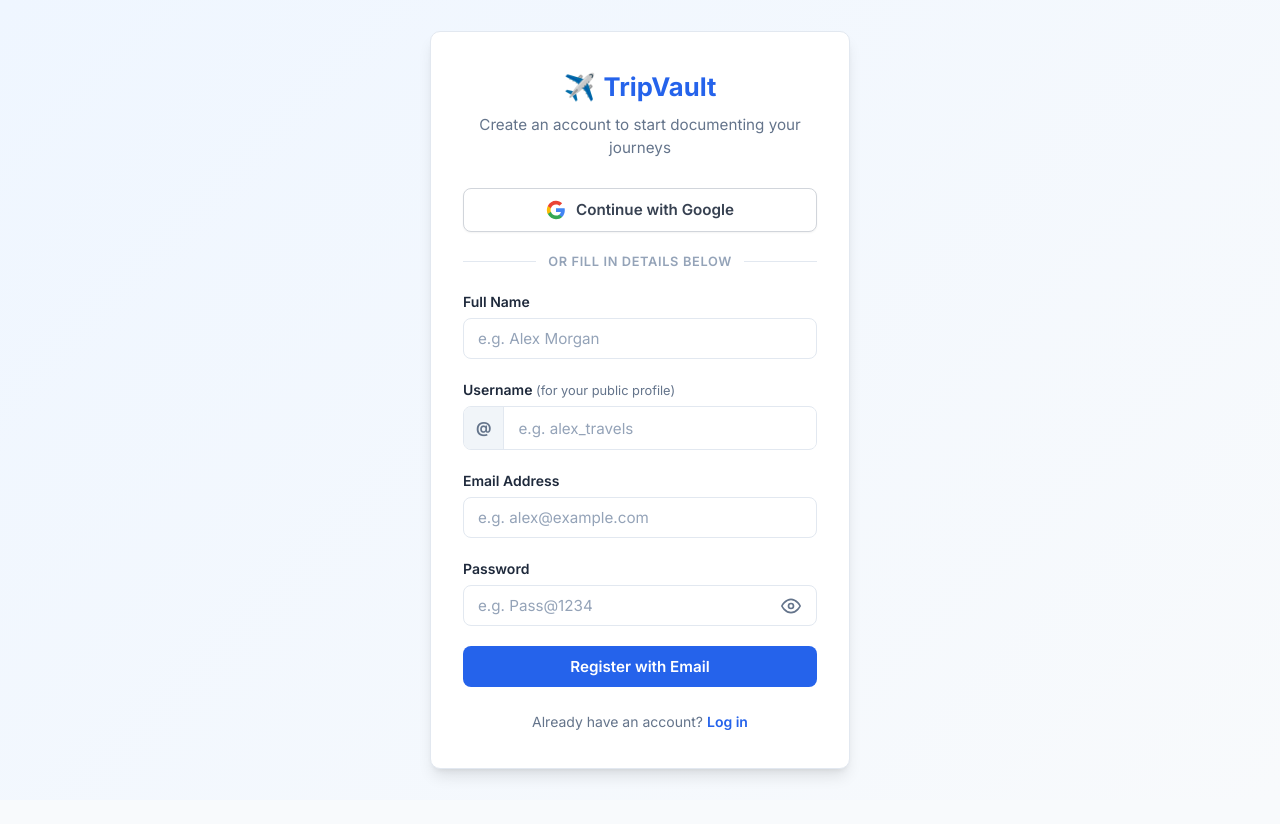
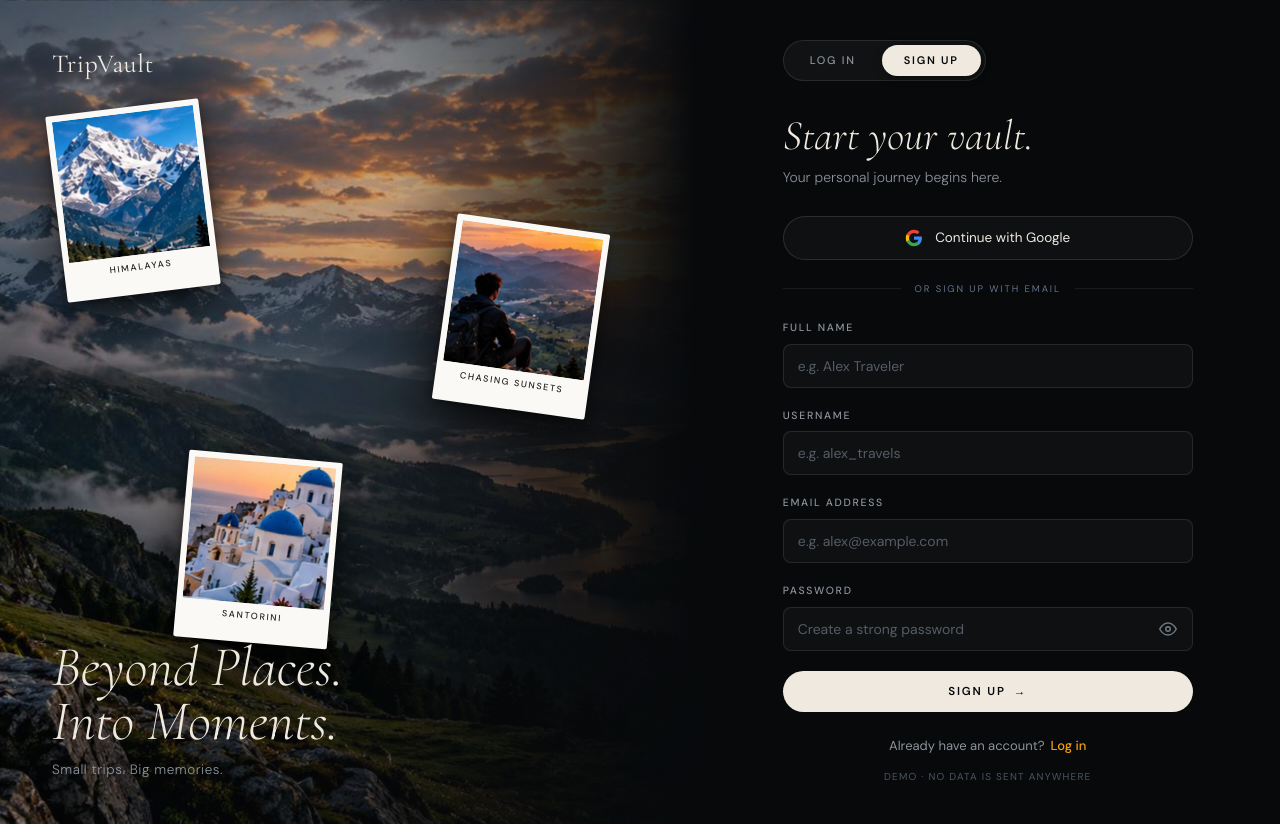
Before and after one commit to krish6587/tripvault, a React (Vite) app in the folder client/: page /register in a window 1280 px wide. Before the commit the page ends 800 px from the top, so only its background shows below. Built offline with nearby package versions, Linux system fonts and the light colour scheme; no server answers.

Commit message:
refactor(register): implement luxury split-screen Register page with password strength bar

```diff
--- a/client/src/pages/Register.jsx
+++ b/client/src/pages/Register.jsx
@@ -1,9 +1,16 @@
 import React, { useState, useEffect } from 'react';
 import { Link, useNavigate } from 'react-router-dom';
+import { toast } from 'react-toastify';
 import api from '../api';
+import './Auth.css';
+
+import hero from '../assets/landing/hero.jpg';
+import p00 from '../assets/landing/p00.jpg';
+import p02 from '../assets/landing/p02.jpg';
+import p03 from '../assets/landing/p03.jpg';
 
 const GoogleIcon = () => (
-  <svg width="20" height="20" viewBox="0 0 24 24">
+  <svg width="18" height="18" viewBox="0 0 24 24">
     <path fill="#4285F4" d="M22.56 12.25c0-.78-.07-1.53-.2-2.25H12v4.26h5.92c-.26 1.37-1.04 2.53-2.21 3.31v2.77h3.57c2.08-1.92 3.28-4.74 3.28-8.09z" />
     <path fill="#34A853" d="M12 23c2.97 0 5.46-.98 7.28-2.66l-3.57-2.77c-.98.66-2.23 1.06-3.71 1.06-2.86 0-5.29-1.93-6.16-4.53H2.18v2.84C3.99 20.53 7.7 23 12 23z" />
     <path fill="#FBBC05" d="M5.84 14.09c-.22-.66-.35-1.36-.35-2.09s.13-1.43.35-2.09V7.06H2.18C1.43 8.55 1 10.22 1 12s.43 3.45 1.18 4.94l2.85-2.22.81-.63z" />
@@ -75,10 +82,13 @@
             const apiRes = await api.post('/auth/google', { credential: response.credential });
             if (apiRes.data.success && apiRes.data.token) {
               localStorage.setItem('token', apiRes.data.token);
+              toast.success(`Account connected! Welcome, ${apiRes.data.user?.name || 'Traveler'}!`);
               navigate('/dashboard');
             }
           } catch (err) {
-            setError(err.response?.data?.message || 'Google token verification failed on server.');
+            const msg = err.response?.data?.message || 'Google token verification failed on server.';
+            setError(msg);
+            toast.error(msg);
           } finally {
             setGoogleLoading(false);
           }
@@ -91,7 +101,9 @@
         }
       });
     } catch (err) {
-      setError('Google Sign-In error: ' + err.message);
+      const msg = 'Google Sign-In error: ' + err.message;
+      setError(msg);
+      toast.error(msg);
       setGoogleLoading(false);
     }
   };
@@ -101,20 +113,19 @@
     setError('');
     setSuccess('');
 
-    // Frontend validation
     if (!name || !email || !password) {
-      setError('Please fill in all fields.');
+      setError('Please fill in all required fields.');
+      toast.error('Please fill in all required fields.');
       return;
     }
 
-    // Validate email format
     const emailRegex = /^[a-zA-Z0-9._%+-]+@[a-zA-Z0-9.-]+\.[a-zA-Z]{2,}$/;
     if (!emailRegex.test(email.trim())) {
       setError('Please enter a valid email address (e.g. alex@example.com).');
+      toast.error('Please enter a valid email address.');
       return;
     }
 
-    // Validate strong password
     const hasMinLength = password.length >= 8;
     const hasUppercase = /[A-Z]/.test(password);
     const hasLowercase = /[a-z]/.test(password);
@@ -122,7 +133,9 @@
     const hasSpecial = /[!@#$%^&*()_+\-=\[\]{};':"\\|,.<>\/?~`]/.test(password);
 
     if (!hasMinLength || !hasUppercase || !hasLowercase || !hasNumber || !hasSpecial) {
-      setError('Password must be at least 8 characters and include uppercase, lowercase, number, and special character.');
+      const msg = 'Password must be at least 8 characters and include uppercase, lowercase, number, and special character.';
+      setError(msg);
+      toast.error(msg);
       return;
     }
 
@@ -137,12 +150,15 @@
 
       if (response.data.success) {
         setSuccess('Account created successfully! Redirecting to login...');
+        toast.success('Account created successfully! Redirecting to login...');
         setTimeout(() => {
           navigate('/login');
-        }, 1500);
+        }, 1400);
       }
     } catch (err) {
-      setError(err.response?.data?.message || 'Unable to connect to server. Please ensure the backend is running.');
+      const msg = err.response?.data?.message || 'Unable to connect to server. Please ensure the backend is running.';
+      setError(msg);
+      toast.error(msg);
     } finally {
       setLoading(false);
     }
@@ -162,57 +178,97 @@
     passedCount <= 2 ? 'strength-weak' : passedCount <= 4 ? 'strength-medium' : 'strength-strong';
 
   return (
-    <div className="auth-container">
-      <div className="auth-card">
-        <div className="auth-header">
-          <div className="auth-brand">
-            <span>✈️</span> TripVault
-          </div>
-          <p className="auth-subtitle">Create an account to start documenting your journeys</p>
+    <div className="auth-split-page">
+      {/* Left Visual Half */}
+      <div className="auth-split-visual" style={{ backgroundImage: `url(${hero})` }}>
+        <Link to="/" className="auth-visual-logo">
+          TripVault
+        </Link>
+
+        {/* 3 Floating Polaroids */}
+        <div className="auth-polaroids-layer">
+          <div className="auth-polaroid-card auth-pol-1">
+            <img src={p00} alt="Himalayas" />
+            <span>HIMALAYAS</span>
           </div>
 
+          <div className="auth-polaroid-card auth-pol-2">
+            <img src={p02} alt="Chasing Sunsets" />
+            <span>CHASING SUNSETS</span>
+          </div>
+
+          <div className="auth-polaroid-card auth-pol-3">
+            <img src={p03} alt="Santorini" />
+            <span>SANTORINI</span>
+          </div>
+        </div>
+
+        {/* Bottom Heading */}
+        <div className="auth-visual-bottom">
+          <h1 className="auth-visual-title">
+            Beyond Places.<br />Into Moments.
+          </h1>
+          <p className="auth-visual-sub">Small trips. Big memories.</p>
+        </div>
+      </div>
+
+      {/* Right Form Half */}
+      <div className="auth-split-form-panel">
+        <div className="auth-form-card">
+          {/* Top Pill Switcher */}
+          <div className="auth-nav-pills">
+            <Link to="/login" className="auth-nav-pill">
+              Log In
+            </Link>
+            <Link to="/register" className="auth-nav-pill active">
+              Sign Up
+            </Link>
+          </div>
+
+          <h2 className="auth-form-title">Start your vault.</h2>
+          <p className="auth-form-sub">Your personal journey begins here.</p>
+
           {error && (
-          <div className="alert alert-error">
+            <div className="auth-alert-error">
               <span>⚠️</span>
               <span>{error}</span>
             </div>
           )}
 
           {success && (
-          <div className="alert alert-success">
+            <div className="auth-alert-success">
               <span>✅</span>
               <span>{success}</span>
             </div>
           )}
 
-        {/* Auth Options Buttons */}
-        <div className="auth-options">
+          {/* Google Sign In */}
           <button
             type="button"
-            className="btn-google-auth"
+            className="auth-google-btn"
             onClick={handleGoogleAuth}
             disabled={googleLoading || loading}
           >
             <GoogleIcon />
-            {googleLoading ? 'Connecting to Google...' : 'Continue with Google'}
+            <span>{googleLoading ? 'Connecting to Google...' : 'Continue with Google'}</span>
           </button>
+
+          <div className="auth-divider-line">
+            <span>or sign up with email</span>
           </div>
 
-        <div className="auth-divider">
-          <span>or fill in details below</span>
-        </div>
-
+          {/* Registration Form */}
           <form onSubmit={handleSubmit}>
-          <div className="form-group">
-            <label className="form-label" htmlFor="name">
+            <div className="auth-field-group">
+              <label className="auth-field-label" htmlFor="name">
                 Full Name
               </label>
               <input
                 type="text"
                 id="name"
                 name="name"
-              className="form-input"
-              placeholder="e.g. Alex Morgan"
+                className="auth-input"
+                placeholder="e.g. Alex Traveler"
                 value={name}
                 onChange={handleChange}
                 disabled={loading || googleLoading}
@@ -220,46 +276,31 @@
               />
             </div>
 
-          <div className="form-group">
-            <label className="form-label" htmlFor="username">
-              Username <span className="text-muted-hint">(for your public profile)</span>
+            <div className="auth-field-group">
+              <label className="auth-field-label" htmlFor="username">
+                Username
               </label>
-            <div className="username-input-group">
-              <span className="username-prefix">@</span>
               <input
                 type="text"
                 id="username"
                 name="username"
-                className="form-input username-input-field"
+                className="auth-input"
                 placeholder="e.g. alex_travels"
                 value={username}
-                onChange={(e) =>
-                  setFormData({
-                    ...formData,
-                    username: e.target.value.toLowerCase().replace(/[^a-z0-9_-]/g, '')
-                  })
-                }
+                onChange={handleChange}
                 disabled={loading || googleLoading}
-                required
-                maxLength={30}
               />
             </div>
-            {username && (
-              <span className="text-muted-hint" style={{ marginTop: 4, display: 'block', fontSize: '0.8rem' }}>
-                Your public profile: /profile/{username}
-              </span>
-            )}
-          </div>
 
-          <div className="form-group">
-            <label className="form-label" htmlFor="email">
+            <div className="auth-field-group">
+              <label className="auth-field-label" htmlFor="email">
                 Email Address
               </label>
               <input
                 type="email"
                 id="email"
                 name="email"
-              className="form-input"
+                className="auth-input"
                 placeholder="e.g. alex@example.com"
                 value={email}
                 onChange={handleChange}
@@ -268,17 +309,17 @@
               />
             </div>
 
-          <div className="form-group">
-            <label className="form-label" htmlFor="password">
+            <div className="auth-field-group">
+              <label className="auth-field-label" htmlFor="password">
                 Password
               </label>
-            <div className="password-input-wrapper">
+              <div className="auth-password-wrapper">
                 <input
                   type={showPassword ? 'text' : 'password'}
                   id="password"
                   name="password"
-                className="form-input"
-                placeholder="e.g. Pass@1234"
+                  className="auth-input"
+                  placeholder="Create a strong password"
                   value={password}
                   onChange={handleChange}
                   disabled={loading || googleLoading}
@@ -286,19 +327,18 @@
                 />
                 <button
                   type="button"
-                className="password-toggle-btn"
+                  className="auth-eye-btn"
                   onClick={() => setShowPassword(!showPassword)}
                   aria-label={showPassword ? 'Hide password' : 'Show password'}
-                title={showPassword ? 'Hide password' : 'Show password'}
                   tabIndex={-1}
                 >
                   {showPassword ? (
-                  <svg width="20" height="20" viewBox="0 0 24 24" fill="none" stroke="currentColor" strokeWidth="2" strokeLinecap="round" strokeLinejoin="round">
+                    <svg width="18" height="18" viewBox="0 0 24 24" fill="none" stroke="currentColor" strokeWidth="2" strokeLinecap="round" strokeLinejoin="round">
                       <path d="M17.94 17.94A10.07 10.07 0 0 1 12 20c-7 0-11-8-11-8a18.45 18.45 0 0 1 5.06-5.94M9.9 4.24A9.12 9.12 0 0 1 12 4c7 0 11 8 11 8a18.5 18.5 0 0 1-2.16 3.19m-6.72-1.07a3 3 0 1 1-4.24-4.24" />
                       <line x1="1" y1="1" x2="23" y2="23" />
                     </svg>
                   ) : (
-                  <svg width="20" height="20" viewBox="0 0 24 24" fill="none" stroke="currentColor" strokeWidth="2" strokeLinecap="round" strokeLinejoin="round">
+                    <svg width="18" height="18" viewBox="0 0 24 24" fill="none" stroke="currentColor" strokeWidth="2" strokeLinecap="round" strokeLinejoin="round">
                       <path d="M1 12s4-8 11-8 11 8 11 8-4 8-11 8-11-8-11-8z" />
                       <circle cx="12" cy="12" r="3" />
                     </svg>
@@ -306,39 +346,29 @@
                 </button>
               </div>
 
-            {password.length > 0 && (
-              <div className="password-strength-container">
-                <div className="password-strength-bar-bg">
-                  <div className={`password-strength-bar ${strengthClass}`}></div>
-                </div>
-                <ul className="password-requirements">
-                  <li className={`password-req-item ${rules.length ? 'met' : 'unmet'}`}>
-                    {rules.length ? '✓' : '○'} At least 8 characters
-                  </li>
-                  <li className={`password-req-item ${rules.uppercase && rules.lowercase ? 'met' : 'unmet'}`}>
-                    {rules.uppercase && rules.lowercase ? '✓' : '○'} Upper & lowercase letters
-                  </li>
-                  <li className={`password-req-item ${rules.number ? 'met' : 'unmet'}`}>
-                    {rules.number ? '✓' : '○'} At least 1 number
-                  </li>
-                  <li className={`password-req-item ${rules.special ? 'met' : 'unmet'}`}>
-                    {rules.special ? '✓' : '○'} At least 1 special character (!@#$%^&*...)
-                  </li>
-                </ul>
+              {password && (
+                <div className={`auth-pw-strength-bar ${strengthClass}`}>
+                  <div className="auth-strength-segment" />
+                  <div className="auth-strength-segment" />
+                  <div className="auth-strength-segment" />
                 </div>
               )}
             </div>
 
-          <button type="submit" className="btn btn-primary" disabled={loading || googleLoading}>
-            {loading ? 'Creating Account...' : 'Register with Email'}
+            <button type="submit" className="auth-submit-btn" disabled={loading || googleLoading}>
+              <span>{loading ? 'Creating Account...' : 'Sign Up'}</span>
+              <span>→</span>
             </button>
           </form>
 
-        <div className="auth-footer">
+          <div className="auth-bottom-switch">
             Already have an account?
-          <Link to="/login" className="auth-link">
-            Log in
-          </Link>
+            <Link to="/login">Log in</Link>
+          </div>
+
+          <div className="auth-demo-hint">
+            DEMO · no data is sent anywhere
+          </div>
         </div>
       </div>
     </div>
```
Lines whose indentation alone changed are shown as unchanged.
